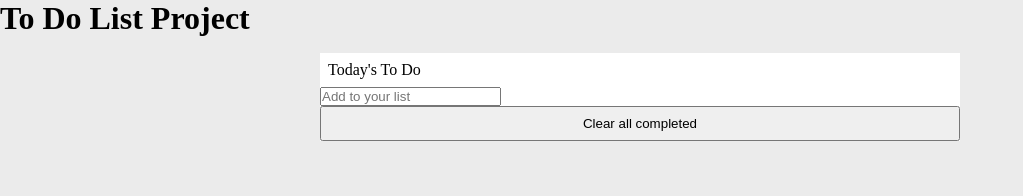
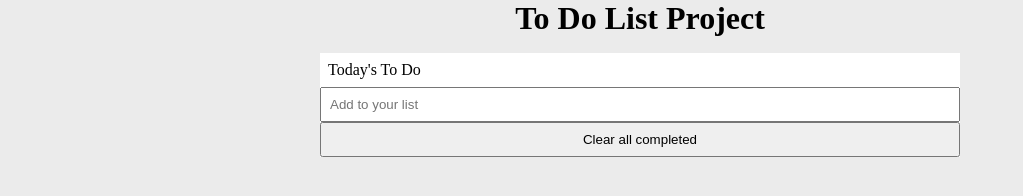
Before and after one commit to yersel500/to-do-list, a website built with webpack: page src/index.html in a window 1280 px wide. Shown: the whole page, without its empty margins (0-1023 px from the left). Built offline with nearby package versions, Linux system fonts and the light colour scheme.

Commit message:
Improve css

```diff
--- a/src/style.css
+++ b/src/style.css
@@ -6,6 +6,10 @@
 
 body {
   background-color: rgb(235, 235, 235);
+}
+
+h1 {
+  text-align: center;
 }
 
 li {
@@ -28,7 +32,7 @@ li {
   background-color: #fff;
 }
 
-.input-task,
+.task-input,
 .delete-task,
 .title-container {
   width: 100%;
@@ -37,6 +41,7 @@ li {
 
 .dots {
   margin-left: auto;
+  padding: 0.1rem 0.6rem;
 }
 
 .fa-square {
```
